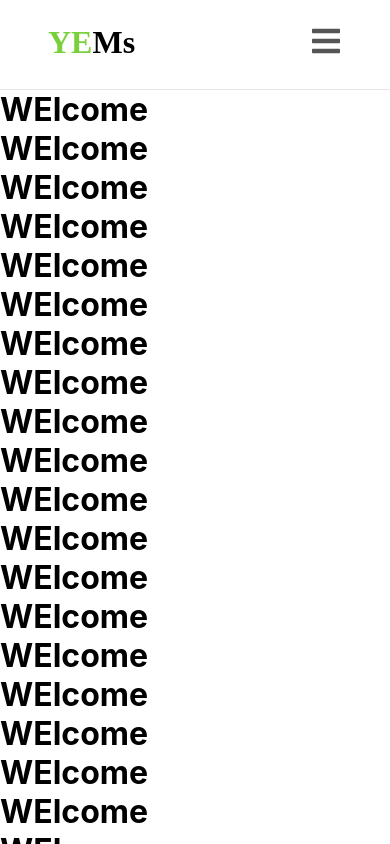
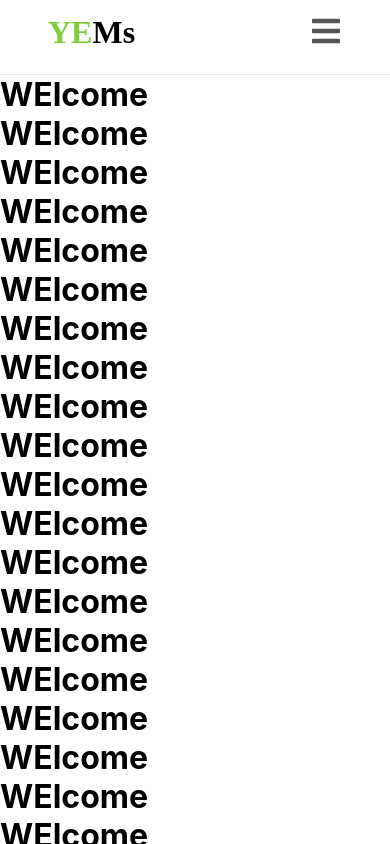
Before and after one commit to Ifenna-Pascal/Yems_Camp_Meeting-Design, a React (Create React App) app: page / in a window 390 px wide. Shown: the top 844 px of the page. Built offline with nearby package versions, Linux system fonts and the light colour scheme.

Commit message:
finished the responsive navigation

```diff
--- a/src/Components/Nav/Sidebar/side.js
+++ b/src/Components/Nav/Sidebar/side.js
@@ -1,25 +1,25 @@
-import styled from "styled-components";
-import { Link as LinkS } from "react-scroll";
-import { ButtonContainer , Button} from '../style';
+import styled from 'styled-components';
+import { Link as LinkS } from 'react-scroll';
+import { ButtonContainer, Button } from '../style';
 export const Nav = styled.div`
     background: #555;
-    position:fixed;
-    height:100vh;
-    width:100%;
-    z-index:999;
-    opacity: ${({open})=> (open ? "100%" : "0")};
-    top:${({open})=> (open ? "11%" : "-100%")};
-    transition:1s ease-in-out;
-    left:0;
-`
+    position: fixed;
+    height: 100vh;
+    width: 100%;
+    z-index: 999;
+    opacity: ${({ open }) => (open ? '100%' : '0')};
+    top: ${({ open }) => (open ? '10%' : '-100%')};
+    transition: 1s ease-in-out;
+    left: 0;
+`;
 
 export const NavLinks = styled.ul`
     display: flex;
     width: 100%;
-    padding: 1rem, 1,5rem;
+    padding: 1rem, 1, 5rem;
     flex-direction: column;
     margin: 3rem 2rem;
-`
+`;
 export const Link = styled(LinkS)`
     margin-bottom: 1rem;
     height: 5rem;
@@ -27,17 +27,17 @@ export const Link = styled(LinkS)`
     letter-spacing: 1.6px;
     color: white;
     font-size: 1.1rem;
-    width:78%;
+    width: 78%;
     border-bottom: 1px solid gray;
-`
+`;
 
 export const ButtonContainers = styled(ButtonContainer)`
     margin-top: 2.7rem;
-    width:78%;
-`
+    width: 78%;
+`;
 
 export const Buttons = styled(Button)`
-    width:100%;
+    width: 100%;
     letter-spacing: 3px;
-    font-size: 1.2rem
-`
+    font-size: 1.2rem;
+`;
--- a/src/Components/Nav/style.js
+++ b/src/Components/Nav/style.js
@@ -2,35 +2,34 @@ import styled from 'styled-components';
 import { Link as LinkS } from 'react-scroll';
 import px2vw from '../../Util/resize';
 import { FaBars, FaTimes } from 'react-icons/fa';
-import "../../App.css";
+import '../../App.css';
 
 export const NavContainer = styled.section`
     background: white;
-    box-shadow: ${({scroll})=> scroll ? "0 2px 2px -2px rgba(0,0,0,.2)" : "none"};
+    box-shadow: ${({ scroll }) => (scroll ? '0 2px 2px -2px rgba(0,0,0,.2)' : 'none')};
     border-bottom: 0.5px solid #ece5e5;
-    height:90px;
-    padding-bottom: 5rem;
+    height: fit-content;
+    padding-bottom: 0.5rem;
     position: sticky;
-    z-index:10;
+    z-index: 10;
     top: 0;
     width: 100%;
     @media (min-width: 768px) {
-        height: ${px2vw(80, 1440)};
+        height: fit-content;
         border-bottom: none;
         padding-bottom: 0;
     }
-    @media (max-width: 768px && min-width: 568) {
-        height: ${px2vw(1900, 1440)};
+    /* @media (max-width: 798px) {
+        height: ${px2vw(190, 1440)};
         border-bottom: none;
         padding-bottom: 0;
-    }
+    } */
 `;
 export const NavContent = styled.div`
     display: flex;
     justify-content: space-between;
-    padding: 1.5rem 3rem;
+    padding: 0.9rem 3rem;
     @media (min-width: 768px) {
-
     }
 `;
 
@@ -63,8 +62,7 @@ export const NavLinks = styled.ul`
         display: flex;
         justify-content: space-around;
         margin-right: 2rem;
-      }
-
+    }
 `;
 
 export const Link = styled(LinkS)`
@@ -75,10 +73,9 @@ export const Link = styled(LinkS)`
     font-weight: 500;
     letter-spacing: 0.8px;
 
-    &:hover{
+    &:hover {
         color: #7ad03a;
         cursor: pointer;
-
     }
 `;
 export const NavLeft = styled.div`
@@ -87,23 +84,22 @@ export const NavLeft = styled.div`
 export const Heading = styled.h1`
     font-size: 2rem;
     font-family: 'Roboto Slab', serif;
-    span{
+    span {
         color: #7ad03a;
     }
 `;
 export const ButtonContainer = styled.div`
-     @media (min-width: 768px) {
+    @media (min-width: 768px) {
         margin-left: 4rem;
         display: flex;
         flex-direction: column;
         justify-content: center;
         align-items: center;
         text-align: center;
-     }
-
+    }
 `;
 export const Button = styled.button`
-    padding: 0.8rem 3rem;
+    padding: 0.6rem 3rem;
     border: none;
     background: #7ad03a;
     font-size: 1rem;
@@ -112,7 +108,7 @@ export const Button = styled.button`
     letter-spacing: 1px;
     font-family: 'Lato', sans-serif;
 
-    &:hover{
+    &:hover {
         cursor: pointer;
         transition: 1s ease-in;
         color: #7ad03a;
```
